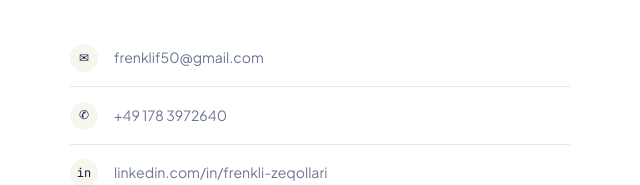
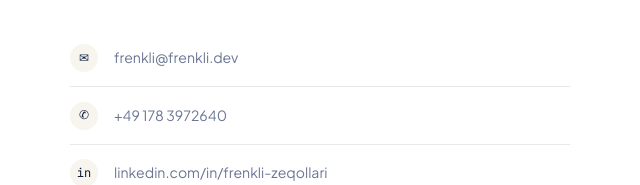
Before and after one commit to FrenkliZeqollari/frenkli-portfolio, a plain HTML site: page index.html in a window 1280 px wide. Shown: the part 5807-5992 px from the top of the page, 30-670 px from the left. Drawn offline with Linux system fonts and the light colour scheme.

Commit message:
Add new email contact to index.html

```diff
--- a/index.html
+++ b/index.html
@@ -435,7 +435,7 @@ footer{flex-direction:column;gap:1rem;text-align:center;}
 <div class="contact-info">
 <p data-i18n="contact.desc">Always open to discussing new projects, creative ideas, or opportunities. Drop me a message and I'll get back to you quickly.</p>
 <div class="contact-list">
-<a href="mailto:frenklif50@gmail.com" class="contact-row"><span class="contact-row-icon">✉</span>frenklif50@gmail.com</a>
+<a href="mailto:frenkli@frenkli.dev" class="contact-row"><span class="contact-row-icon">✉</span>frenkli@frenkli.dev</a>
 <a href="tel:+491783972640" class="contact-row"><span class="contact-row-icon">✆</span>+49 178 3972640</a>
 <a href="https://www.linkedin.com/in/frenkli-zeqollari" target="_blank" class="contact-row"><span class="contact-row-icon">in</span>linkedin.com/in/frenkli-zeqollari</a>
 <a href="https://github.com/FrenkliZeqollari" target="_blank" class="contact-row"><span class="contact-row-icon">gh</span>github.com/FrenkliZeqollari</a>
```
